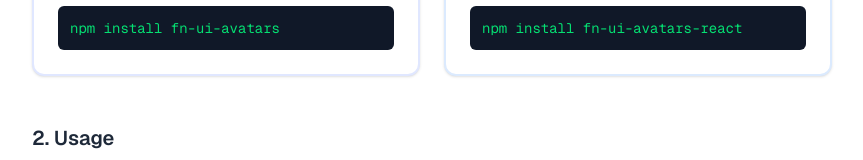
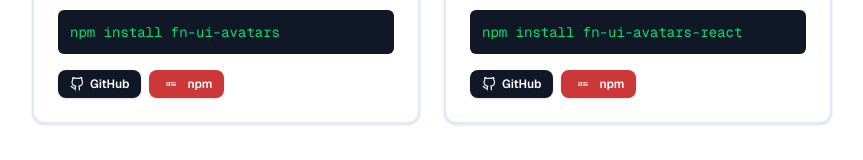
Before and after one commit to fnasciment0/fn-ui-avatars-docs, a Next.js app: page / in a window 1280 px wide. Shown: the part 1127-1287 px from the top of the page, without its empty margins (208-1071 px from the left). Built offline with nearby package versions, Linux system fonts and the light colour scheme.

Commit message:
Enhance AvatarDemo component: improve layout, add GitHub and npm links, and update styling

```diff
--- a/src/app/page.tsx
+++ b/src/app/page.tsx
@@ -16,10 +16,10 @@
             {/* 1. HERO SECTION (INTERACTIVE DEMO) */}
             <div className="max-w-4xl w-full bg-white p-8 rounded-2xl shadow-xl mb-12">
                 <div className="text-center mb-10">
-                    <h1 className="text-3xl font-extrabold text-gray-900 mb-2">
+                    <h1 className="text-3xl font-extrabold text-gray-900 mb-3">
                         fn-ui-avatars vs Raw API
                     </h1>
-                    <p className="text-gray-500">
+                    <p className="text-gray-500 mb-6">
                         Try it and see the difference.
                     </p>
                 </div>
@@ -105,9 +105,23 @@
                             <p className="text-sm text-gray-600 mb-4 grow">
                                 The core math engine. Zero dependencies. Use it in Vanilla JS, Vue, Svelte, Node, or via CDN.
                             </p>
-                            <code className="block bg-gray-900 text-green-400 p-3 rounded-md text-sm font-mono overflow-x-auto">
+                            <code className="block bg-gray-900 text-green-400 p-3 rounded-md text-sm font-mono overflow-x-auto mb-4">
                                 npm install fn-ui-avatars
                             </code>
+                            <div className="flex gap-2">
+                                <a href="https://github.com/fnasciment0/fn-ui-avatars" target="_blank" rel="noopener noreferrer" className="flex items-center gap-1.5 px-3 py-1.5 bg-gray-900 hover:bg-gray-800 text-white text-xs font-semibold rounded-lg transition-colors shadow-sm">
+                                    <svg viewBox="0 0 24 24" width="14" height="14" stroke="currentColor" strokeWidth="2" fill="none" strokeLinecap="round" strokeLinejoin="round">
+                                        <path d="M9 19c-5 1.5-5-2.5-7-3m14 6v-3.87a3.37 3.37 0 0 0-.94-2.61c3.14-.35 6.44-1.54 6.44-7A5.44 5.44 0 0 0 20 4.77 5.07 5.07 0 0 0 19.91 1S18.73.65 16 2.48a13.38 13.38 0 0 0-7 0C6.27.65 5.09 1 5.09 1A5.07 5.07 0 0 0 5 4.77a5.44 5.44 0 0 0-1.5 3.78c0 5.42 3.3 6.61 6.44 7A3.37 3.37 0 0 0 9 18.13V22"></path>
+                                    </svg>
+                                    GitHub
+                                </a>
+                                <a href="https://www.npmjs.com/package/fn-ui-avatars" target="_blank" rel="noopener noreferrer" className="flex items-center gap-1.5 px-3 py-1.5 bg-[#CB3837] hover:bg-[#A92222] text-white text-xs font-semibold rounded-lg transition-colors shadow-sm">
+                                    <svg viewBox="0 0 24 24" width="20" height="10" fill="currentColor">
+                                        <path d="M0 7.334v8h6.666v1.332H12v-1.332h12v-8H0zm6.666 6.664H3.334v-4h-1.33v4H.668v-5.33h6v5.33zm8 0H12v2.666H9.334v-8H16v5.334h-1.334v-4h-1.334v4h1.334v-1.334zm8-2.666h-1.334v2.666h-1.334v-2.666h-1.332v2.666h-1.334v-5.33h6.666v5.33z"/>
+                                    </svg>
+                                    npm
+                                </a>
+                            </div>
                         </div>
 
                         {/* React Package */}
@@ -116,9 +130,23 @@
                             <p className="text-sm text-gray-600 mb-4 grow">
                                 The official React wrapper. Ready-to-use component with seamless Tailwind CSS support.
                             </p>
-                            <code className="block bg-gray-900 text-green-400 p-3 rounded-md text-sm font-mono overflow-x-auto">
+                            <code className="block bg-gray-900 text-green-400 p-3 rounded-md text-sm font-mono overflow-x-auto mb-4">
                                 npm install fn-ui-avatars-react
                             </code>
+                            <div className="flex gap-2">
+                                <a href="https://github.com/fnasciment0/fn-ui-avatars-react" target="_blank" rel="noopener noreferrer" className="flex items-center gap-1.5 px-3 py-1.5 bg-gray-900 hover:bg-gray-800 text-white text-xs font-semibold rounded-lg transition-colors shadow-sm">
+                                    <svg viewBox="0 0 24 24" width="14" height="14" stroke="currentColor" strokeWidth="2" fill="none" strokeLinecap="round" strokeLinejoin="round">
+                                        <path d="M9 19c-5 1.5-5-2.5-7-3m14 6v-3.87a3.37 3.37 0 0 0-.94-2.61c3.14-.35 6.44-1.54 6.44-7A5.44 5.44 0 0 0 20 4.77 5.07 5.07 0 0 0 19.91 1S18.73.65 16 2.48a13.38 13.38 0 0 0-7 0C6.27.65 5.09 1 5.09 1A5.07 5.07 0 0 0 5 4.77a5.44 5.44 0 0 0-1.5 3.78c0 5.42 3.3 6.61 6.44 7A3.37 3.37 0 0 0 9 18.13V22"></path>
+                                    </svg>
+                                    GitHub
+                                </a>
+                                <a href="https://www.npmjs.com/package/fn-ui-avatars-react" target="_blank" rel="noopener noreferrer" className="flex items-center gap-1.5 px-3 py-1.5 bg-[#CB3837] hover:bg-[#A92222] text-white text-xs font-semibold rounded-lg transition-colors shadow-sm">
+                                    <svg viewBox="0 0 24 24" width="20" height="10" fill="currentColor">
+                                        <path d="M0 7.334v8h6.666v1.332H12v-1.332h12v-8H0zm6.666 6.664H3.334v-4h-1.33v4H.668v-5.33h6v5.33zm8 0H12v2.666H9.334v-8H16v5.334h-1.334v-4h-1.334v4h1.334v-1.334zm8-2.666h-1.334v2.666h-1.334v-2.666h-1.332v2.666h-1.334v-5.33h6.666v5.33z"/>
+                                    </svg>
+                                    npm
+                                </a>
+                            </div>
                         </div>
                     </div>
                 </div>
```
